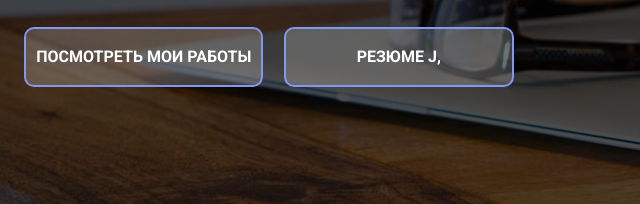
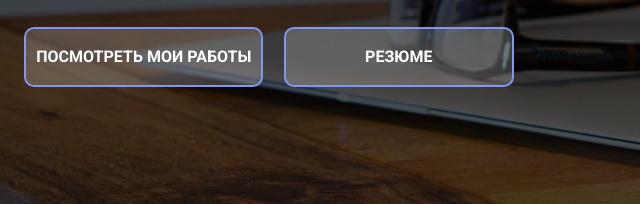
Before and after one commit to BohdanKadenskyi/Portfolio, a website: page src/index.html in a window 1280 px wide. Shown: the part 381-585 px from the top of the page, 71-711 px from the left. Drawn offline with nearby package versions, Linux system fonts and the light colour scheme; files that its build step writes are made by us from their sources.

Commit message:
change cv

```diff
--- a/src/html/banner.html
+++ b/src/html/banner.html
@@ -22,11 +22,11 @@
               >посмотреть мои работы
             </a>
             <a
-              href="../images/cv.pdf"
+              href="images/cv.pdf"
               class="banner__btn btn--download"
               target="_blank"
               aria-label="Download my resume"
-              >резюме j,
+              >резюме
             </a>
           </div>
         </div>
```
